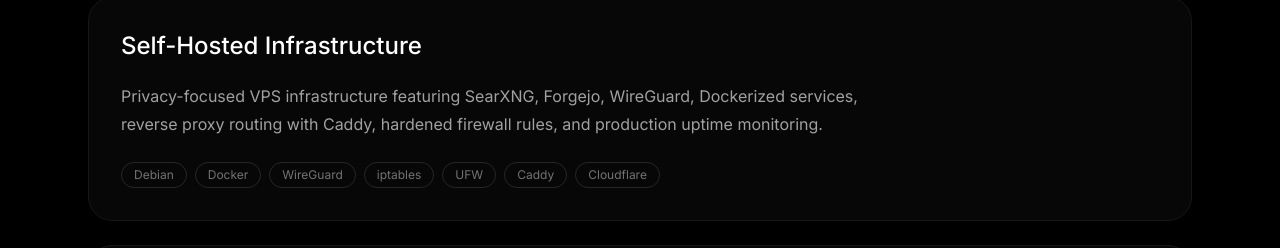
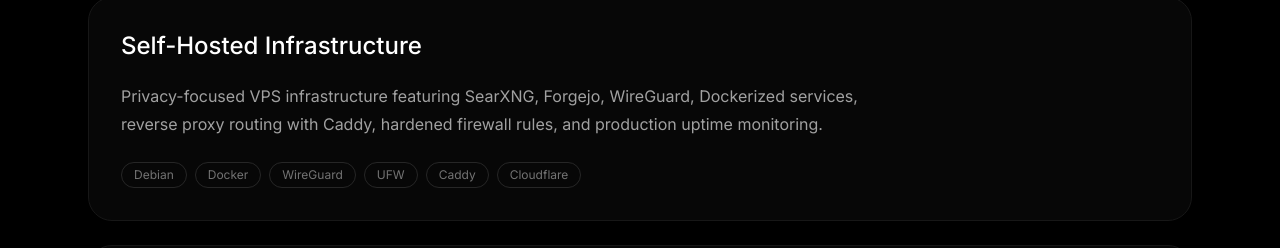
Before and after one commit to HexCodeYT/hexcode-portfolio, a Next.js app: page / in a window 1280 px wide. Shown: the part 1482-1730 px from the top of the page. Built offline with nearby package versions, Linux system fonts and the light colour scheme; no server answers.

Commit message:
Polish repeated content

```diff
--- a/app/page.tsx
+++ b/app/page.tsx
@@ -236,7 +236,6 @@
                   "Debian",
                   "Docker",
                   "WireGuard",
-                  "iptables",
                   "UFW",
                   "Caddy",
                   "Cloudflare",
```
